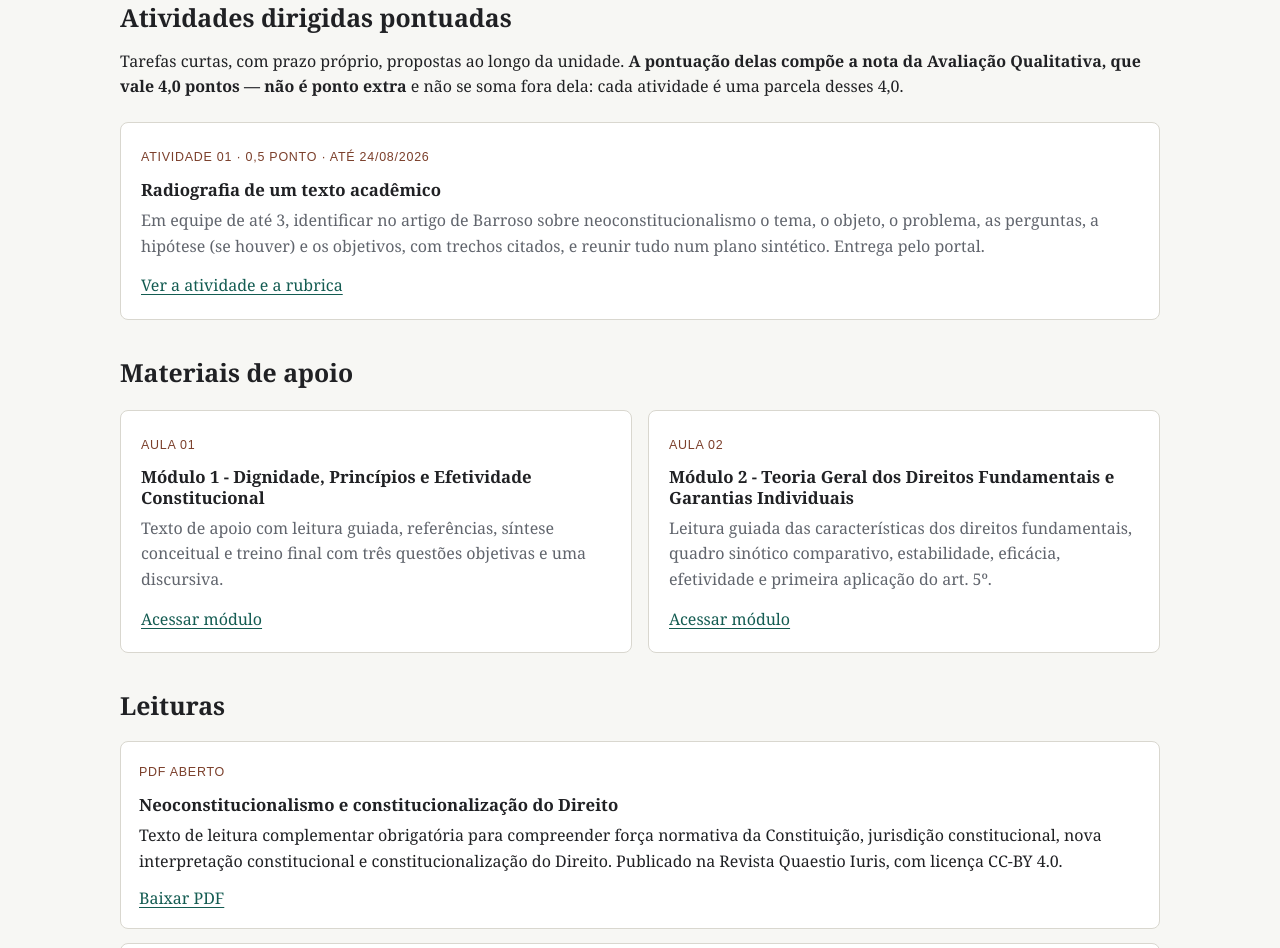
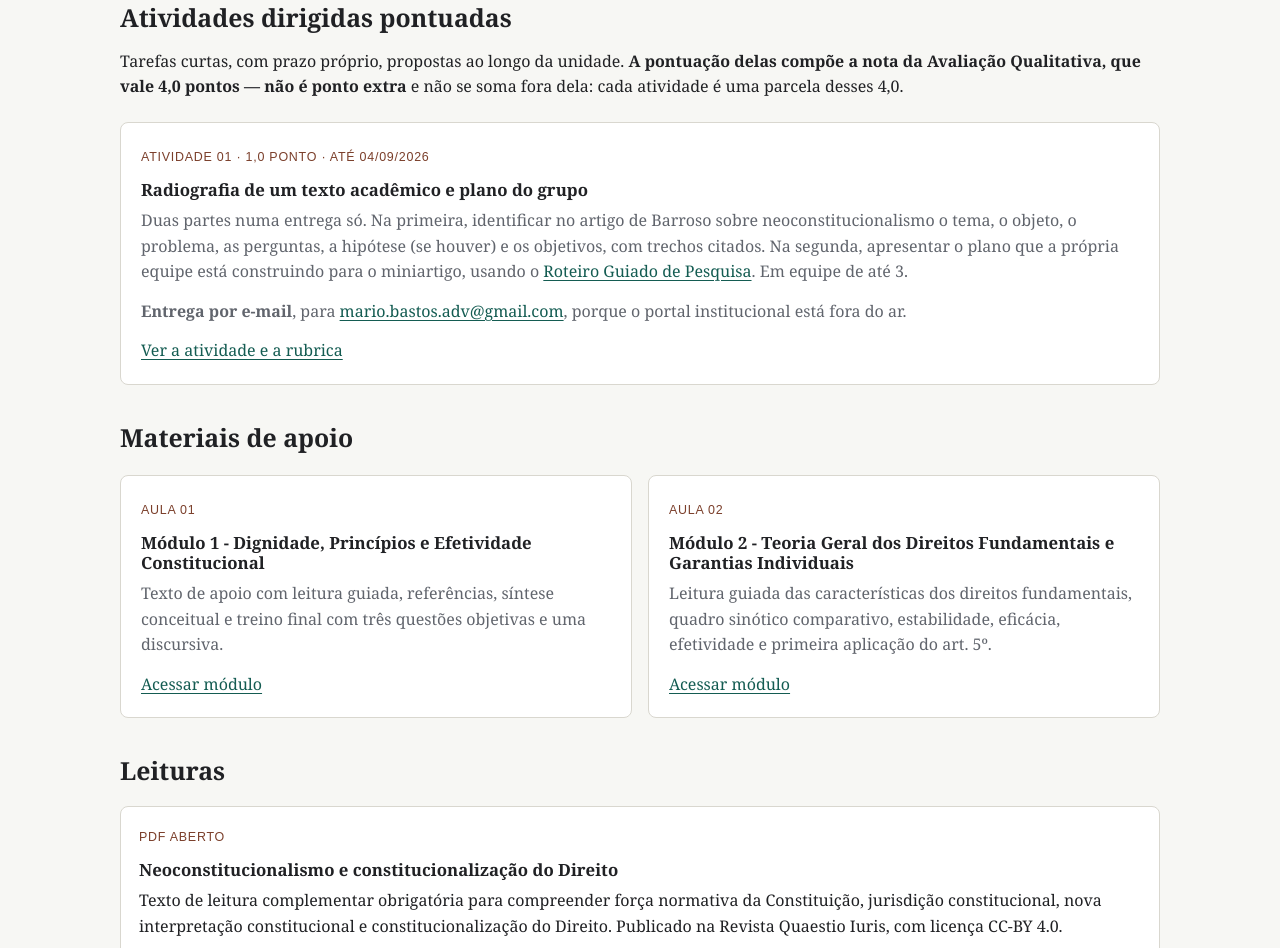
Before and after one commit to WildPoxx/direito-constitucional, a plain HTML site: page docs/direitos-fundamentais/index.html in a window 1280 px wide. Shown: the part 1986-2934 px from the top of the page. Drawn offline with Linux system fonts and the light colour scheme.

Commit message:
Atividade 01: novo prazo 04/09, valor 1,0 e entrega por e-mail (DDF)

```diff
--- a/docs/direitos-fundamentais/index.html
+++ b/docs/direitos-fundamentais/index.html
@@ -77,9 +77,10 @@
       <p>Tarefas curtas, com prazo próprio, propostas ao longo da unidade. <strong>A pontuação delas compõe a nota da Avaliação Qualitativa, que vale 4,0 pontos — não é ponto extra</strong> e não se soma fora dela: cada atividade é uma parcela desses 4,0.</p>
       <div class="grid">
         <article class="card">
-          <span class="tag">Atividade 01 · 0,5 ponto · até 24/08/2026</span>
-          <h3>Radiografia de um texto acadêmico</h3>
-          <p>Em equipe de até 3, identificar no artigo de Barroso sobre neoconstitucionalismo o tema, o objeto, o problema, as perguntas, a hipótese (se houver) e os objetivos, com trechos citados, e reunir tudo num plano sintético. Entrega pelo portal.</p>
+          <span class="tag">Atividade 01 · 1,0 ponto · até 04/09/2026</span>
+          <h3>Radiografia de um texto acadêmico e plano do grupo</h3>
+          <p>Duas partes numa entrega só. Na primeira, identificar no artigo de Barroso sobre neoconstitucionalismo o tema, o objeto, o problema, as perguntas, a hipótese (se houver) e os objetivos, com trechos citados. Na segunda, apresentar o plano que a própria equipe está construindo para o miniartigo, usando o <a href="../teoria-da-constituicao/roteiro-de-pesquisa/">Roteiro Guiado de Pesquisa</a>. Em equipe de até 3.</p>
+          <p><strong>Entrega por e-mail</strong>, para <a href="mailto:mario.bastos.adv@gmail.com">mario.bastos.adv@gmail.com</a>, porque o portal institucional está fora do ar.</p>
           <a href="atividades/atividade-01-radiografia-barroso.html">Ver a atividade e a rubrica</a>
         </article>
       </div>
```
